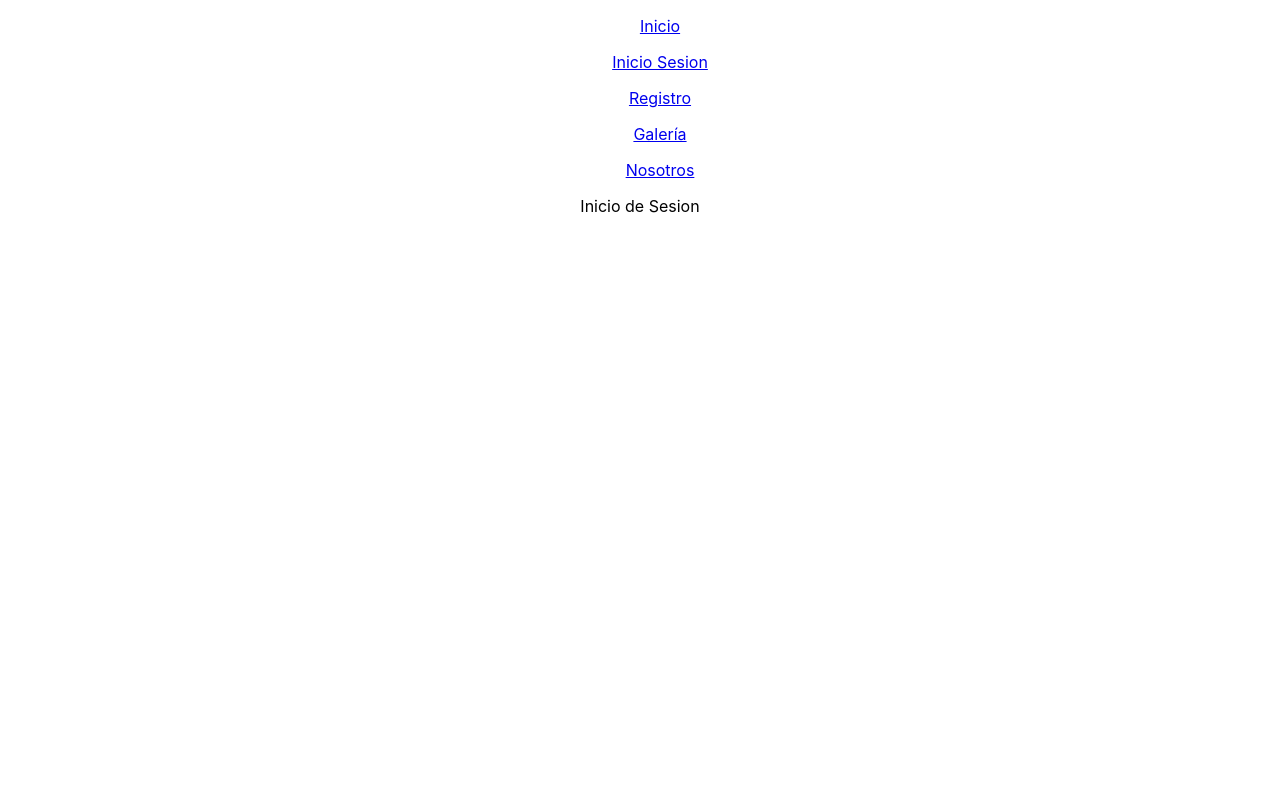
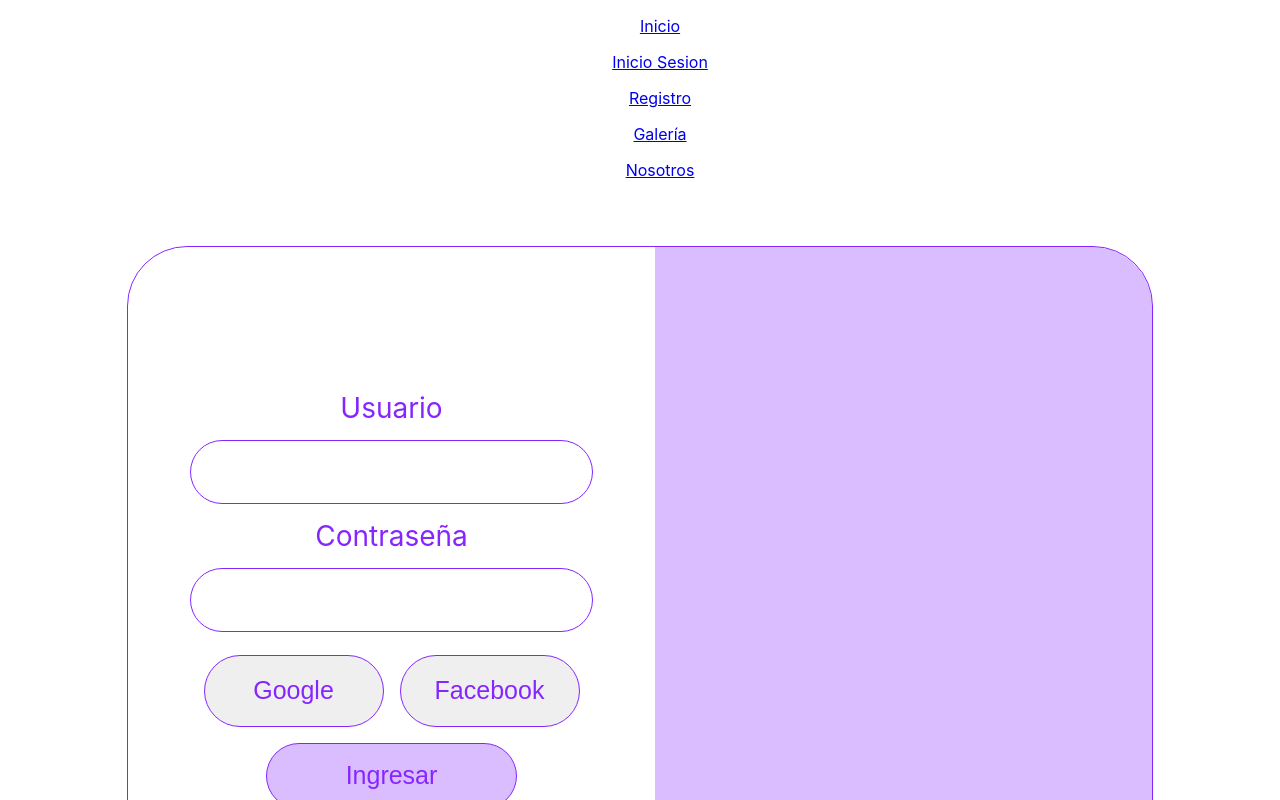
Before and after one commit to Comunidad-Misiones-IT/pet-desktop-app, a React (Create React App) app: page /iniciosesion in a window 1280 px wide. Shown: the top 800 px of the page. Built offline with nearby package versions, Linux system fonts and the light colour scheme.

Commit message:
Componente inicio de sesion

```diff
--- a/src/components/Header.js
+++ b/src/components/Header.js
@@ -1,6 +1,6 @@
 import { Route, Link } from "react-router-dom";
 import Home from "./Home";
-import InicioSesion from "./InicioSesion";
+import InicioSesion from "./InicioSesion/InicioSesion";
 import Registro from "./Registro";
 import Galeria from "./Galeria";
 import Nosotros from "./Nosotros";
--- a/src/components/InicioSesion.js
+++ /dev/null
@@ -1,5 +0,0 @@
-export default function InicioSesion() {
-    return (
-    <p>Inicio de Sesion</p>
-    );
-  }
--- /dev/null
+++ b/src/components/InicioSesion/InicioSesion.css
@@ -0,0 +1,137 @@
+.root {
+    display: flex;
+    justify-content: center;
+   }
+
+  .container{
+    width: 50%;
+    height:793px;
+    display: flex;
+    border: 1px solid #8626FF;
+    border-radius: 60px;
+    margin: 50px;
+   }
+
+ .form{
+   display: flex;
+   flex-direction: column;
+   justify-content: center;
+   align-items: center;
+   width: 50%;
+   padding: 15px;
+ }
+
+ .labels{
+   font-size: 28px;
+   color: #8626FF;
+   display: flex;
+   flex-direction: column;
+   justify-content: center;
+   align-items: center;
+ }
+ .inputs{
+   width: 100%;
+   height: 60px;
+   border: 1px solid #8626FF;
+   border-radius: 40px;
+   margin: 15px;
+   font-size: 28px;
+   color:#8626FF;
+   text-indent: 15px;
+ }
+ input:focus{
+  appearance: none;
+  border: 1px solid #8626FF;
+  outline: none;
+  border-radius: 40px;
+}
+ .socialMedia{
+   width: 180px;
+   height: 72px;
+   margin: 8px;
+   border-radius: 40px;
+   border: 1px solid #8626FF;
+   color: #8626FF;
+   font-size: 25px;
+   cursor: pointer;
+ }
+ .socialMedia:hover {
+   background-color: #8626FF;
+   color: white;
+ }
+ .submit{
+   width: 251px;
+   height: 66px;
+   margin: 8px;
+   background-color: rgba(134, 38, 255, 0.3);
+   border-radius: 40px;
+   border: 1px solid #8626FF;
+   color: #8626FF;
+   font-size: 25px;
+   cursor: pointer;
+ }
+ .submit:hover {
+  background-color: #8626FF;
+  color: white;
+}
+
+.link {
+  padding: 25px;
+}
+.link a{
+  text-decoration: none;
+  font-size: 25px;
+  color: #8626FF;
+}
+.link a:hover{
+  color: rgba(134, 51, 235, 0.609);
+}
+ .aside{
+   background-color: rgba(134, 38, 255, 0.3);
+   border-radius: 0px 60px 60px 0px;
+   width: 50%;
+ }
+
+
+ @media only screen and (max-width: 1190px ) {
+  .container{
+    width: 80%;
+    height:793px;
+    display: flex;
+    justify-content: center;
+    align-items: center;
+    border: 1px solid #8626FF;
+    border-radius: 60px;
+    margin: 50px;
+    padding: 5px;
+   }
+  .inputs{
+    width: 100%;
+    height: 60px;
+    border: 1px solid #8626FF;
+    border-radius: 40px;
+    margin: 15px;
+    font-size: 28px;
+    color:#8626FF;
+    text-indent: 15px;
+  }
+  .aside {
+    display: none;
+  }
+}
+
+@media only screen and (min-width: 1200px) {
+  .container{
+    width: 80%;
+    height: 793px;
+    display: flex;
+    border: 1px solid #8626FF;
+    border-radius: 60px;
+    margin: 50px;
+  }
+  .aside{
+   background-color: rgba(134, 38, 255, 0.3);
+   border-radius: 0px 60px 60px 0px;
+   width: 50%;
+  }
+ }
--- /dev/null
+++ b/src/components/InicioSesion/InicioSesion.js
@@ -0,0 +1,29 @@
+import './InicioSesion.css';
+
+export default function InicioSesion() {
+  return (
+    <div className='root'>
+
+    <div className='container'>
+        <form className='form'>
+          <label className='labels'>
+            Usuario
+            <input className='inputs' type="text" name="user" />
+          </label>
+          <label className='labels'>
+            Contraseña
+            <input className='inputs' type="password" name="pass" />
+          </label>
+          <div>
+          <input className='socialMedia' type="submit" value="Google" />
+          <input className='socialMedia' type="submit" value="Facebook" />
+          </div>
+          <input className='submit' type="submit" value="Ingresar" />
+        <div className='link'><a href='/registro'>Crear usuario</a></div>
+        </form>
+
+      <div className='aside'></div>
+    </div>
+    </div>
+  );
+}
```
